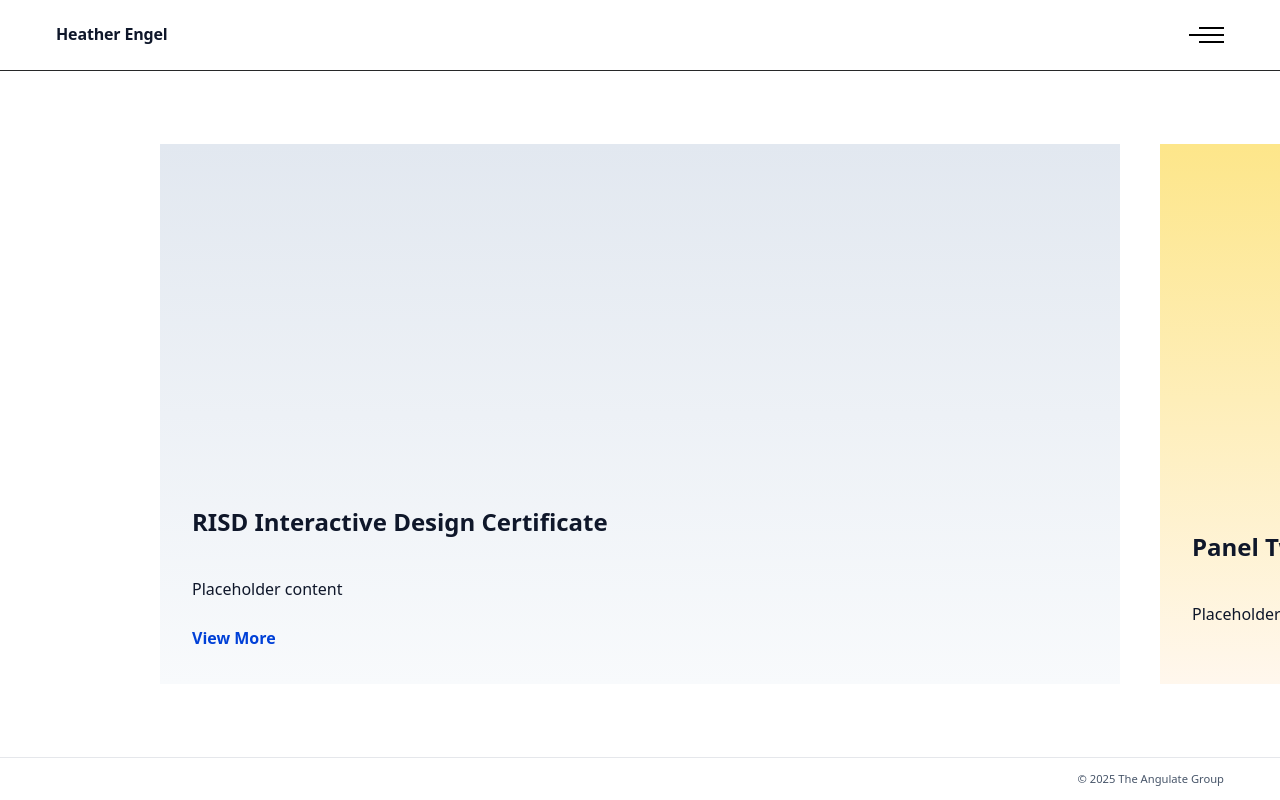
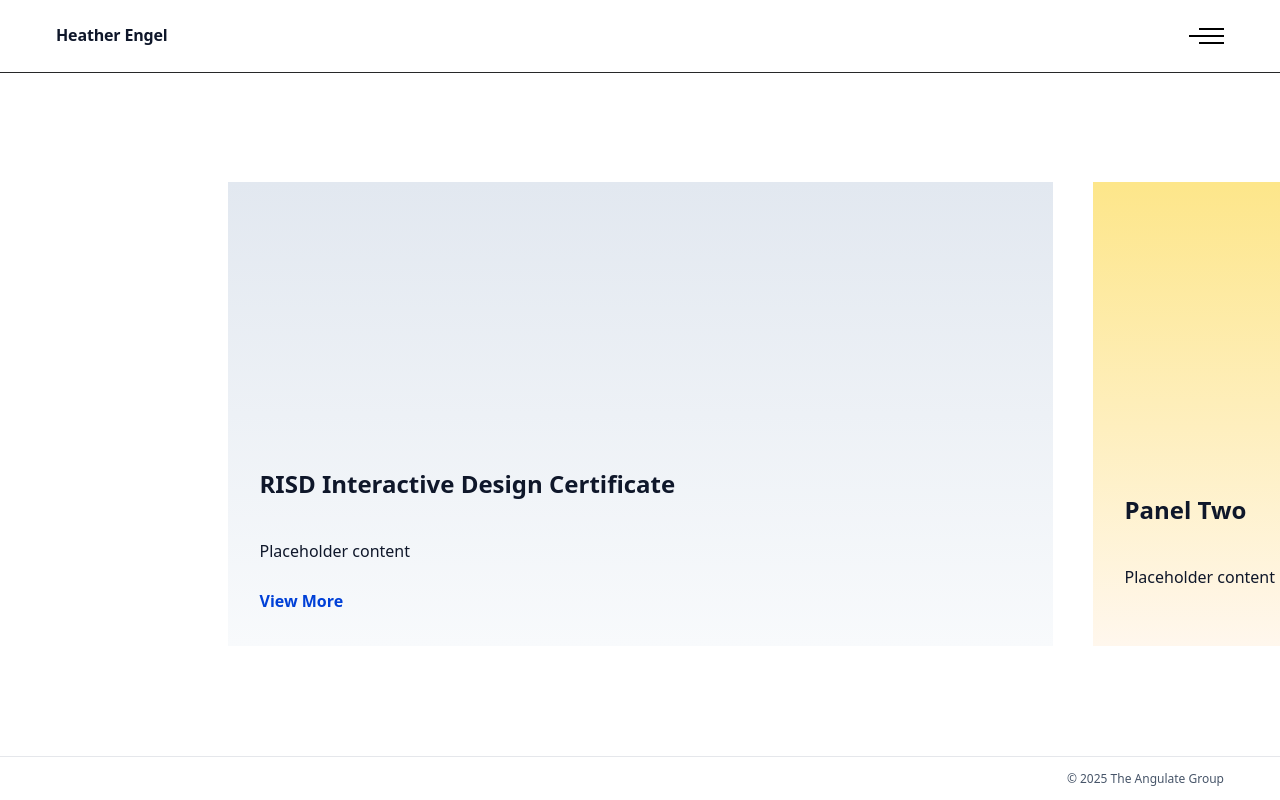
Before and after one commit to heatherengel/risd-ID-final-project, a plain HTML site: page index.html in a window 1280 px wide. Drawn offline with Linux system fonts and the light colour scheme.

Commit message:
Cleaned up footer visibility; placeholder for future responsive sizing problem

```diff
--- a/css/gallery.css
+++ b/css/gallery.css
@@ -2,7 +2,7 @@
 
 :root {
     --gap: 2.5rem;
-    --panelW: 75vw;
+    --panelW: min(75vw, 825px);
     --sidePad: calc(
         (100vw - var(--panelW)) / 2
     );
@@ -34,6 +34,7 @@
     scroll-snap-type: x proximity;
     scroll-snap-stop: always;
     scroll-behavior: auto;
+
     overflow-x: auto;
     overflow-y: hidden;
     padding-block: 0.75rem;
@@ -51,8 +52,6 @@
 /* --- Panels --- */
 .panel {
     scroll-snap-align: center;
-    background: #f8fafc;
-    color: #0f172a;
     display: flex;
     flex: none;
     flex-direction: column;
@@ -67,3 +66,16 @@
     position: relative;
     z-index: 1;
 }
+
+/* --- Placeholder for future panels --- */
+.p-1 { background: linear-gradient(180deg, #e2e8f0, #f8fafc); }
+.p-2 { background: linear-gradient(180deg, #fde68a, #fff7ed); }
+.p-3 { background: linear-gradient(180deg, #c7d2fe, #eef2ff); }
+.p-4 { background: linear-gradient(180deg, #bbf7d0, #ecfdf5); }
+
+/* --- Placeholder for future resizing --- */
+@media (max-height: 650px){
+    .panel {
+        background: #ff0000;
+    }
+}
--- a/css/main.css
+++ b/css/main.css
@@ -7,7 +7,6 @@
 }
 
 html, body {
-    overflow: hidden;
     height: 100%;
 }
 
@@ -37,7 +36,7 @@
 .navbar {
     display: flex;
     align-items: center;
-    min-height: 70px;
+    min-height: 4.5rem;
     height: auto;
     padding-inline: var(--gutter);
 }
@@ -76,21 +75,23 @@
 /* --- Body --- */
 main {
     display: flex;
-    flex: 1 0 auto;
+    flex: 1 1 auto;
     min-height: 0;
+    overflow: hidden;
 }
 
 
 /* --- Footer --- */
 footer {
+    min-height: 2.25rem;
+    flex: 0 0 auto;
     border-top: 1px solid #e5e7eb;
     margin-top: auto;
 }
 
 .site-footer {
-    flex: 0 0 auto;
     padding: 0.75rem var(--gutter);
     color: #475569;
     text-align: right;
-    font-size: 0.7rem;
+    font-size: 0.75rem;
 }
--- a/css/sabbatical.css
+++ /dev/null
@@ -1,7 +0,0 @@
-/* sabbatical.css */
-
-/* --- Placeholder for future panels --- */
-.p-1 { background: linear-gradient(180deg, #e2e8f0, #f8fafc); }
-.p-2 { background: linear-gradient(180deg, #fde68a, #fff7ed); }
-.p-3 { background: linear-gradient(180deg, #c7d2fe, #eef2ff); }
-.p-4 { background: linear-gradient(180deg, #bbf7d0, #ecfdf5); }
--- a/index.html
+++ b/index.html
@@ -6,9 +6,8 @@
         <meta name="viewport" content="width=device-width, initial-scale=1, user-scalable=no">
         <link rel="stylesheet" href="css/main.css">
         <link rel="stylesheet" href="css/page-wrapper.css">
+        <link rel="stylesheet" href="css/project-page.css">
         <link rel="stylesheet" href="css/gallery.css">
-        <link rel="stylesheet" href="css/project-page.css">
-        <link rel="stylesheet" href="css/sabbatical.css">
     </head>
     <body>
         <header class="site-header">
```
